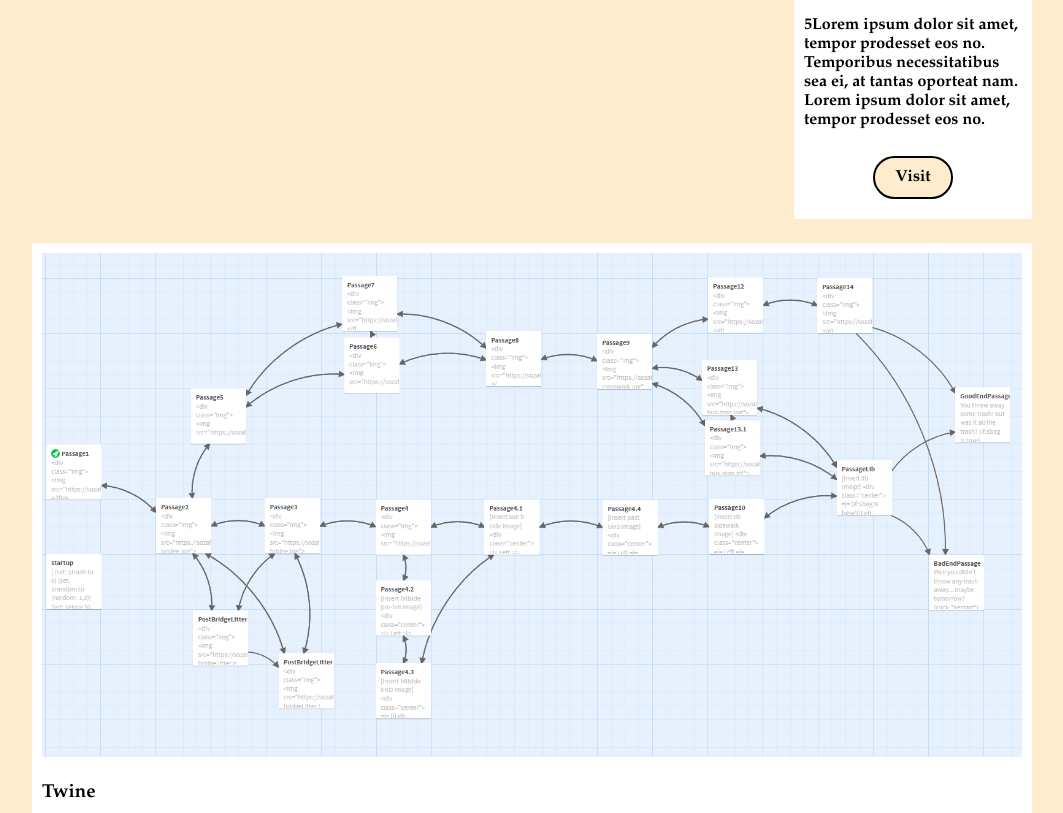
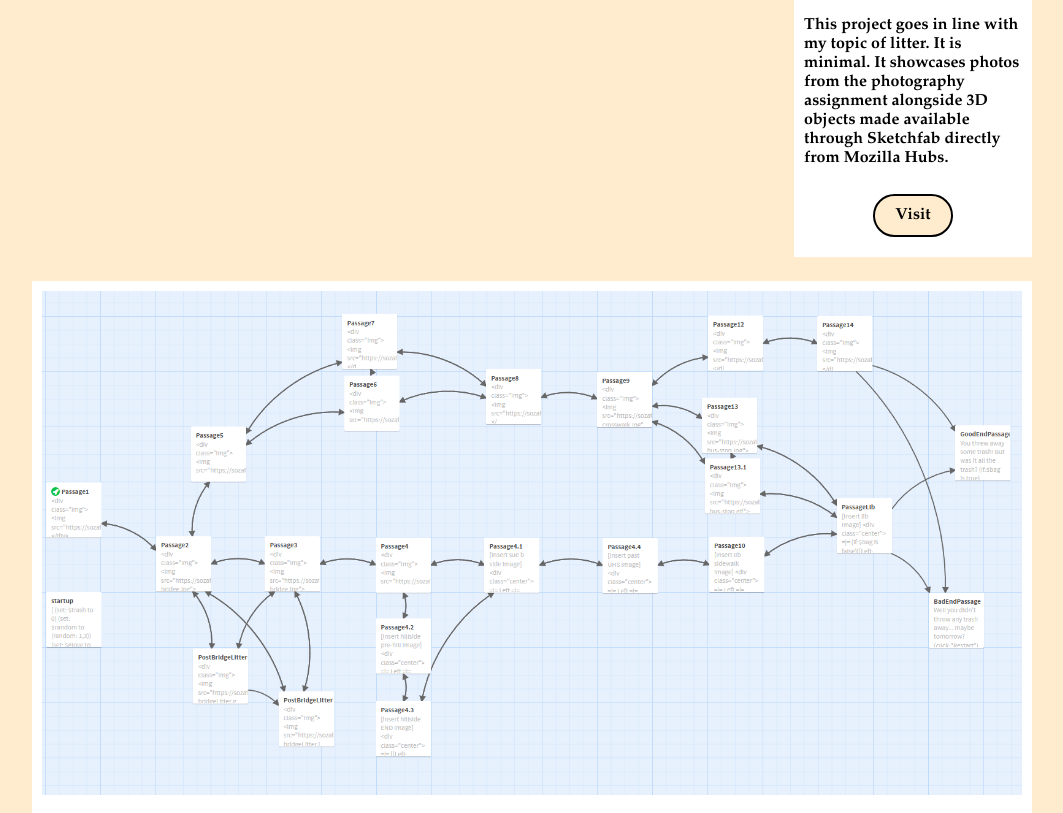
Before and after one commit to SozaFoiasJosef/DMST103FinalPortfolio, a plain HTML site: page index.html in a window 1280 px wide. Shown: the part 1053-1866 px from the top of the page, without its empty margins (108-1171 px from the left). Drawn offline with Linux system fonts and the light colour scheme.

Commit message:
Update index.html

```diff
--- a/index.html
+++ b/index.html
@@ -142,7 +142,7 @@ a:hover, a:active {
     <div class="content">
     <img src="/w3images/mountains.jpg" alt="Mountains" style="width:100%">
       <h3>Mozilla Hubs</h3>
-      <p>5Lorem ipsum dolor sit amet, tempor prodesset eos no. Temporibus necessitatibus sea ei, at tantas oporteat nam. Lorem ipsum dolor sit amet, tempor prodesset eos no.</p>
+      <p>This project goes in line with my topic of litter. It is minimal. It showcases photos from the photography assignment alongside 3D objects made available through Sketchfab directly from Mozilla Hubs.</p>
       <p class="center"> <a href="https://sozafoiasjosef.github.io/DMST103FinalPortfolio/MozillaHubs.html">Visit</a> </p>
     </div>
   </div>
```
